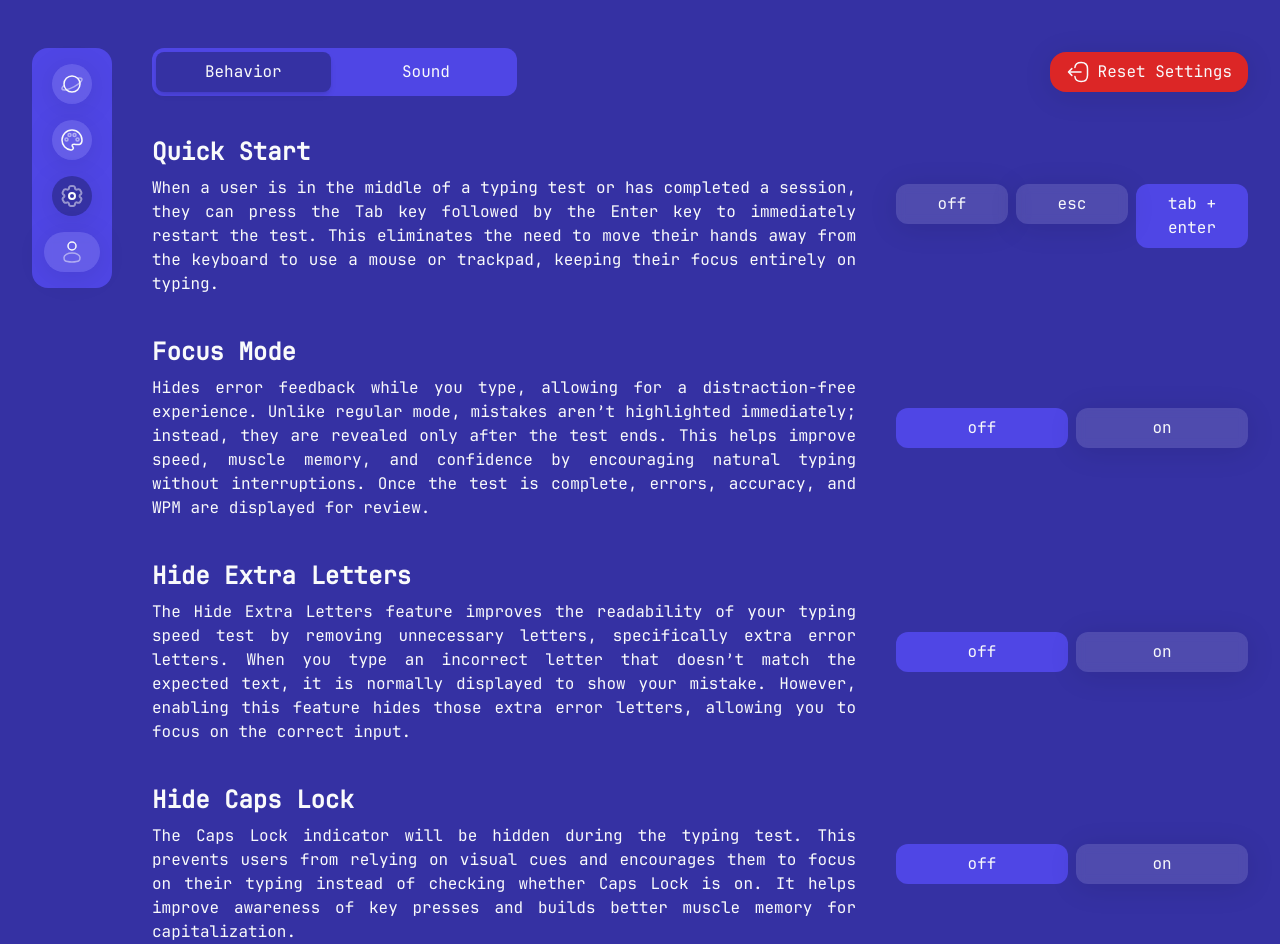
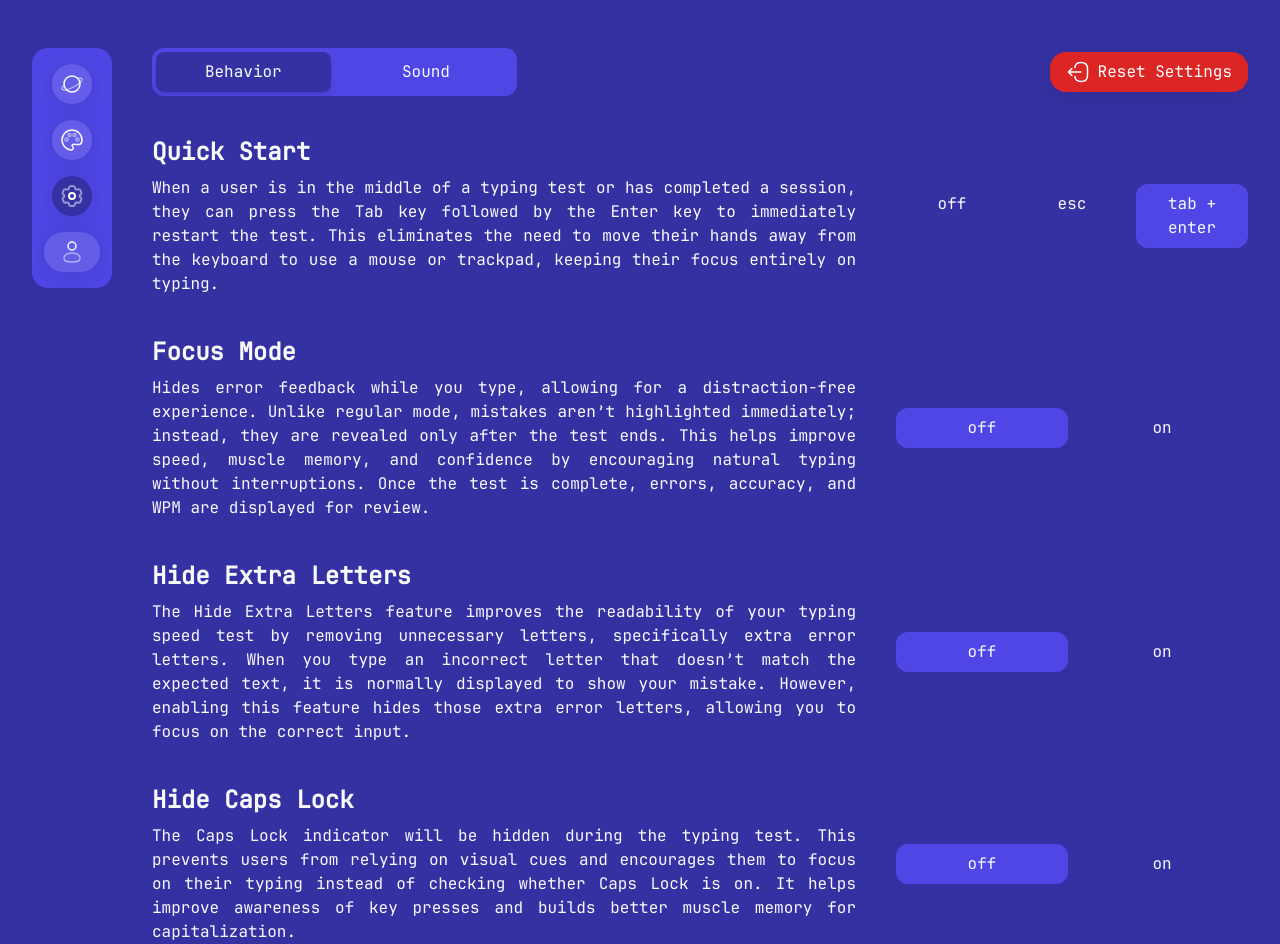
Before and after one commit to MohammadMosavat/donkeyTyping, a Next.js app in the folder client/: page /settings in a window 1280 px wide. Built offline with nearby package versions, Linux system fonts and the light colour scheme.

Commit message:
improve the ui and update the main button component

```diff
--- a/client/src/app/settings/(main)/page.tsx
+++ b/client/src/app/settings/(main)/page.tsx
@@ -73,7 +73,7 @@ const SettingsPage = () => {
           size="md"
           icon="/svgs/logout.svg"
           iconPosition="left"
-          className=" !bg-red-600 hover:!bg-red-800"
+          className=" !bg-red-600 !text-white hover:!bg-red-800"
         >
           Reset Settings
         </Button>
--- a/client/src/app/settings/layout.tsx
+++ b/client/src/app/settings/layout.tsx
@@ -1,5 +1,5 @@
 const SettingsLayout = ({ children }: { children: React.ReactNode }) => {
-  return <ul className="flex flex-col gap-10">{children}</ul>;
+  return <ul className="flex flex-col gap-10 w-full">{children}</ul>;
 };
 
 export default SettingsLayout;
--- a/client/src/components/MainButton/index.tsx
+++ b/client/src/components/MainButton/index.tsx
@@ -14,7 +14,7 @@ interface ButtonProps extends ButtonHTMLAttributes<HTMLButtonElement> {
 
 const Button = ({
   children,
-  variant = "primary",
+  variant,
   size = "md",
   icon,
   iconPosition = "left",
--- a/client/src/components/Settings/Behavior/index.tsx
+++ b/client/src/components/Settings/Behavior/index.tsx
@@ -65,7 +65,9 @@ const Behavior = () => {
                     localStorage.setItem("quickStart", option.state);
                     dispatch(toggleQuickStart(option.state));
                   }}
-                  variant={quickStart === option.state ? "secondary" : "ghost"}
+                  variant={
+                    quickStart === option.state ? "secondary" : undefined
+                  }
                   size="md"
                 >
                   {option.value}
@@ -97,7 +99,7 @@ const Behavior = () => {
                     localStorage.setItem("focusMode", option.state);
                     dispatch(toggleFocusMode(option.state));
                   }}
-                  variant={focusMode === option.state ? "secondary" : "ghost"}
+                  variant={focusMode === option.state ? "secondary" : undefined}
                   size="md"
                 >
                   {option.value}
@@ -129,7 +131,7 @@ const Behavior = () => {
                   dispatch(togglehideExtraElements(option.state));
                 }}
                 variant={
-                  hideExtraElements === option.state ? "secondary" : "ghost"
+                  hideExtraElements === option.state ? "secondary" : undefined
                 }
                 size="md"
               >
@@ -159,7 +161,9 @@ const Behavior = () => {
                   localStorage.setItem("hideCapsLock", option.state);
                   dispatch(toggleHideCapsLock(option.state));
                 }}
-                variant={hideCapsLock === option.state ? "secondary" : "ghost"}
+                variant={
+                  hideCapsLock === option.state ? "secondary" : undefined
+                }
                 size="md"
               >
                 {option.value}
--- a/client/src/components/Settings/Sound/index.tsx
+++ b/client/src/components/Settings/Sound/index.tsx
@@ -50,13 +50,10 @@ const Sound = () => {
   return (
     <li className="flex items-center justify-between w-full gap-10">
       <section className="flex flex-col w-2/3 gap-2">
-        <p className="text-2xl font-bold">Quick Start</p>
+        <p className="text-2xl font-bold">Sound</p>
         <p className="text-justify">
-          When a user is in the middle of a typing test or has completed a
-          session, they can press the Tab key followed by the Enter key to
-          immediately restart the test. This eliminates the need to move their
-          hands away from the keyboard to use a mouse or trackpad, keeping their
-          focus entirely on typing.
+          Each time the user presses a key, a short
+          sound effect plays.
         </p>
       </section>
       <ul className="grid grid-cols-3 gap-2 w-1/3">
@@ -65,7 +62,7 @@ const Sound = () => {
             key={option.state}
             className="!rounded-xl w-full"
             onClick={() => handleSoundChange(option.state)}
-            variant={sound === option.state ? "secondary" : "ghost"}
+            variant={sound === option.state ? "secondary" : undefined}
             size="md"
           >
             {option.value}
--- a/client/src/components/ThemeSwitcher/index.tsx
+++ b/client/src/components/ThemeSwitcher/index.tsx
@@ -4,21 +4,21 @@ import { useEffect, useState } from "react";
 import Footer from "../footer";
 import { motion } from "framer-motion";
 import { RootState } from "@/store";
-import { useSelector, useDispatch } from 'react-redux'
+import { useSelector, useDispatch } from "react-redux";
 import { toggleTheme } from "@/features/theme/themeSlice";
 export default function ThemeSwitcher() {
-  const theme = useSelector((state: RootState) => state.theme.value)
-  const dispatch = useDispatch()
+  const theme = useSelector((state: RootState) => state.theme.value);
+  const dispatch = useDispatch();
 
   useEffect(() => {
-    document.title = 'PlanetType | Themes';
+    document.title = "PlanetType | Themes";
     document.documentElement.className =
       localStorage.getItem("theme") ?? "theme-indigo-emerald";
   });
 
   const changeTheme = (themeName: string) => {
     localStorage.setItem("theme", themeName);
-    document.documentElement.className = themeName; // Apply theme to <html>
+    document.documentElement.className = themeName;
     dispatch(toggleTheme(themeName));
   };
 
@@ -32,9 +32,8 @@ export default function ThemeSwitcher() {
               onClick={() => {
                 changeTheme(t.class);
               }}
-              className={`${
-                theme == t.class && "bg-thrid"
-              } hover:bg-thrid !bg-opacity-50 cursor-pointer hover:font-bold transition-all duration-200 ease-in-out text-primary w-full flex items-center gap-2 sm:gap-0 justify-between p-2 rounded-xl`}
+              className={`${"theme-" + theme == t.class &&
+                "!bg-thrid"} hover:bg-thrid !bg-opacity-50 cursor-pointer hover:font-bold transition-all duration-200 ease-in-out text-primary w-full flex items-center gap-2 sm:gap-0 justify-between p-2 rounded-xl`}
             >
               <p className="font-JetBrainsMono text-primary text-sm md:text-base">
                 {t.name}
--- a/client/src/components/UserProfile/index.tsx
+++ b/client/src/components/UserProfile/index.tsx
@@ -96,7 +96,7 @@ export default function UserProfileCard({ username }: { username: string }) {
                 size="md"
                 icon="/svgs/logout.svg"
                 iconPosition="left"
-                className="!text-red-500 hover:!bg-red-500/10"
+                className="!bg-red-600 !text-white hover:!bg-red-800"
               >
                 Logout
               </Button>
```
